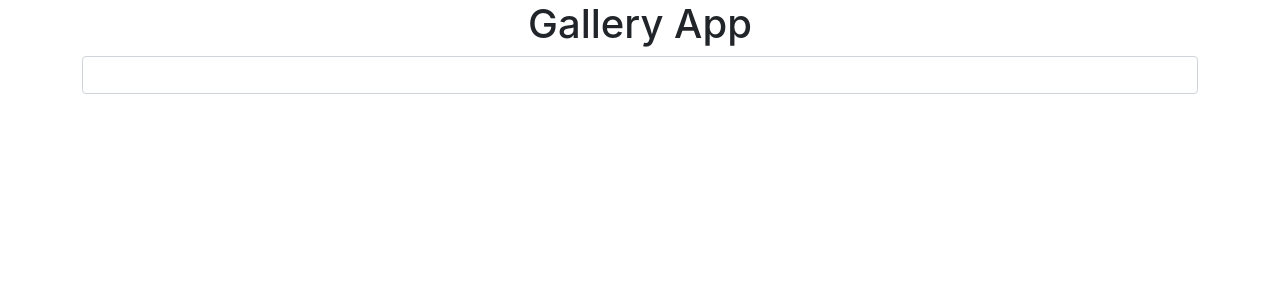
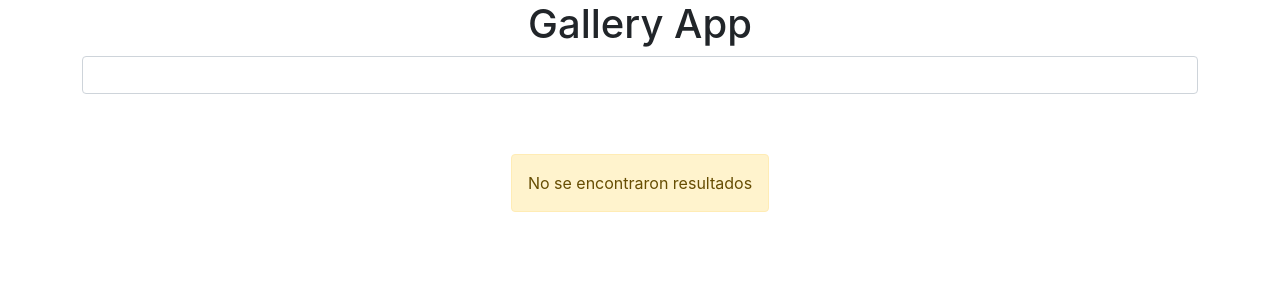
Before and after one commit to JereStorm/GalleryApp, a React (Create React App) app: page / in a window 1280 px wide. Shown: the top 300 px of the page. Built offline with nearby package versions, Linux system fonts and the light colour scheme; no server answers.

Commit message:
add ancors to images

```diff
--- a/src/App.jsx
+++ b/src/App.jsx
@@ -2,21 +2,25 @@ import React, { useEffect, useState } from 'react';
 import Gallery from "./components/Gallery";
 
 const baseURL = 'https://api.pexels.com/v1/';
-// const baseURL = 'mosrew';
 const ApiKey = '563492ad6f91700001000001f10b63e5fdf344efb9bddbabf42e01d5';
 
 const initialArray = [];
 
 const App = ()=> {
-  const [searcher, setSearcher] = useState('espacio');
-  const [images, setImages] = useState(null)
+  const [searcher, setSearcher] = useState('any');
+  const [images, setImages] = useState(initialArray)
+
+  useEffect(() => {
+  console.log('renderizado APP')
+  })
 
     useEffect(() => {
+      console.log('Use efect searcher: '+searcher)
       searchImage();
     }, [searcher])
 
     useEffect(() => {
-      console.log(images)
+      console.log('Use efect Imagenes: '+images)
     }, [images])
 
 
@@ -29,7 +33,7 @@ const App = ()=> {
         const url = baseURL+'search?locale=es-ES&&';
 
         try {
-          const res = await fetch(`${url}query=${searcher}&&per_page=5`, {
+          const res = await fetch(`${url}query=${searcher}&&per_page=3`, {
             headers: {
                 'Content-Type': 'application/json',
                 'Authorization': ApiKey
--- a/src/components/Gallery.jsx
+++ b/src/components/Gallery.jsx
@@ -1,8 +1,11 @@
-import React from 'react';
+import React, {useEffect} from 'react';
 import Image from './Image';
 
 
 const Gallery = ({images}) => {
+  useEffect(() => {
+    console.log('renderizado Gallery')
+  })
 
   return (
     <section className="gallery">
@@ -12,6 +15,12 @@ const Gallery = ({images}) => {
                 < Image photo={photo} key={photo.id}/>
             ))
         }
+        {
+          images.length === 0 &&
+          <div className="container text-center d-flex justify-content-center align-items-center">
+            <p className='alert alert-warning text-center alert__text'>No se encontraron resultados</p>
+          </div>
+        }
     </section>
   )
 }
--- a/src/components/Image.jsx
+++ b/src/components/Image.jsx
@@ -1,9 +1,15 @@
-import React from 'react'
+import React, {useEffect} from 'react'
 
-const Image = ({photo, key}) => {
+const Image = ({photo}) => {
+  useEffect(() => {
+    console.log('renderizado Image')
+    })
   return (
     <figure className='gallery__picture'>
-      <img className='gallery__img' src={photo.src.original} alt={photo.alt} width='100' />
+      <a href={photo.url} tarjet="blank_">
+        <img className='gallery__img' src={photo.src.original} alt={photo.alt} width='100' />
+      </a>
+      <p className='alert__text'>By - {photo.photographer}</p>
     </figure>
   )
 }
--- a/src/index.css
+++ b/src/index.css
@@ -21,6 +21,11 @@ code {
   gap: 20px;
   flex-wrap: wrap;
 }
+.alert__text {
+  display: flex;
+  align-self: center;
+  justify-content: center;
+}
 .gallery__picture {
   min-width: 200px;
   flex: 350px;
```
